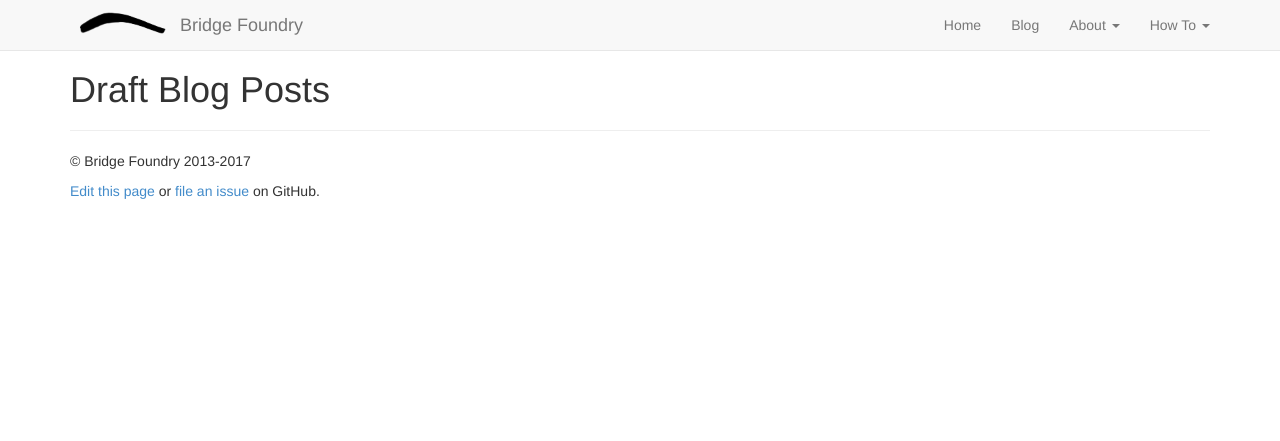
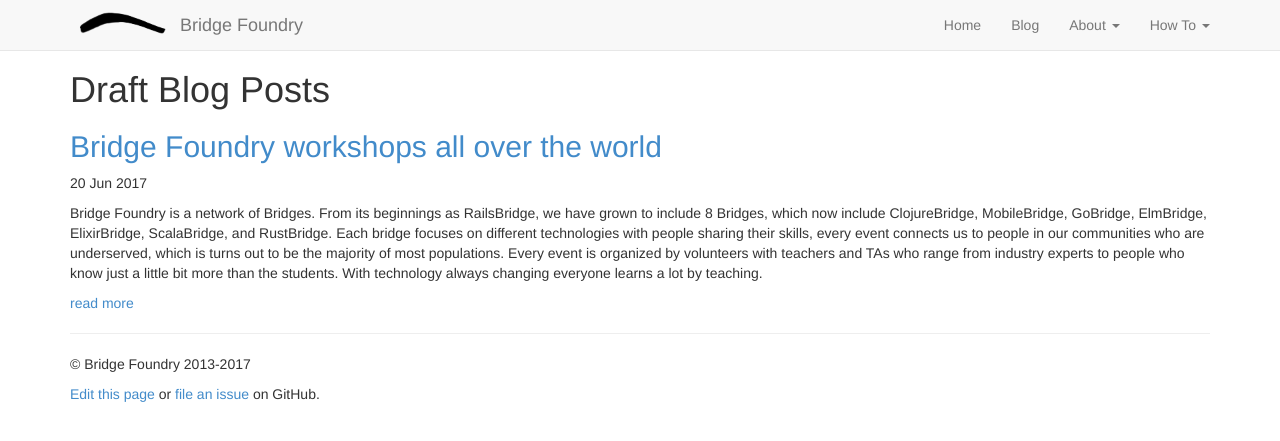
Before and after one commit to Satsaimistoowqp/bridgefoundry.github.io, a Jekyll site: the page built from drafts.md, in a window 1280 px wide. Shown: the top 441 px of the page. Built offline with Jekyll 4.4.1, drawn with Linux system fonts in a browser that asks for light colours.

Commit message:
draft blog post about workshop locations

```diff
--- a/_config.yml
+++ b/_config.yml
@@ -12,3 +12,4 @@
 
 encoding: utf-8
 markdown: kramdown
+future: true
--- /dev/null
+++ b/_posts/2017-06-20-bridge-foundry-workshops.md
@@ -0,0 +1,17 @@
+---
+layout: post
+title: Bridge Foundry workshops all over the world
+tags: draft
+---
+
+Bridge Foundry is a network of Bridges.  From its beginnings as RailsBridge,
+we have grown to include 8 Bridges, which now include ClojureBridge, MobileBridge,
+GoBridge, ElmBridge, ElixirBridge, ScalaBridge, and RustBridge. Each bridge
+focuses on different technologies with people sharing their skills, every event
+connects us to people in our communities who are underserved, which is turns
+out to be the majority of most populations.  Every event is organized by
+volunteers with teachers and TAs who range from industry experts to people who
+know just a little bit more than the students.  With technology always changing
+everyone learns a lot by teaching.
+
+![map with dots all over the world](/images/blog/2017-06-workshop-map.png)
--- a/drafts.md
+++ b/drafts.md
@@ -2,13 +2,13 @@
 layout: post
 title: Draft Blog Posts
 ---
-{% for post in site.posts %}
-  {% if post.draft %}
+{% if site.tags.draft.size != 0 %}
+	{% for post in site.tags.draft %}
 
 ## [{{ post.title }} ]({{ post.url }})
 {{ post.date | date_to_string }}
   {{ post.excerpt }}
 [read more]({{ post.url }})
 
-  {% endif %}
-{% endfor %}
+	{% endfor %}
+{% endif %}
```
Also changed, not shown: images/blog/2017-06-workshop-map.png (added).
